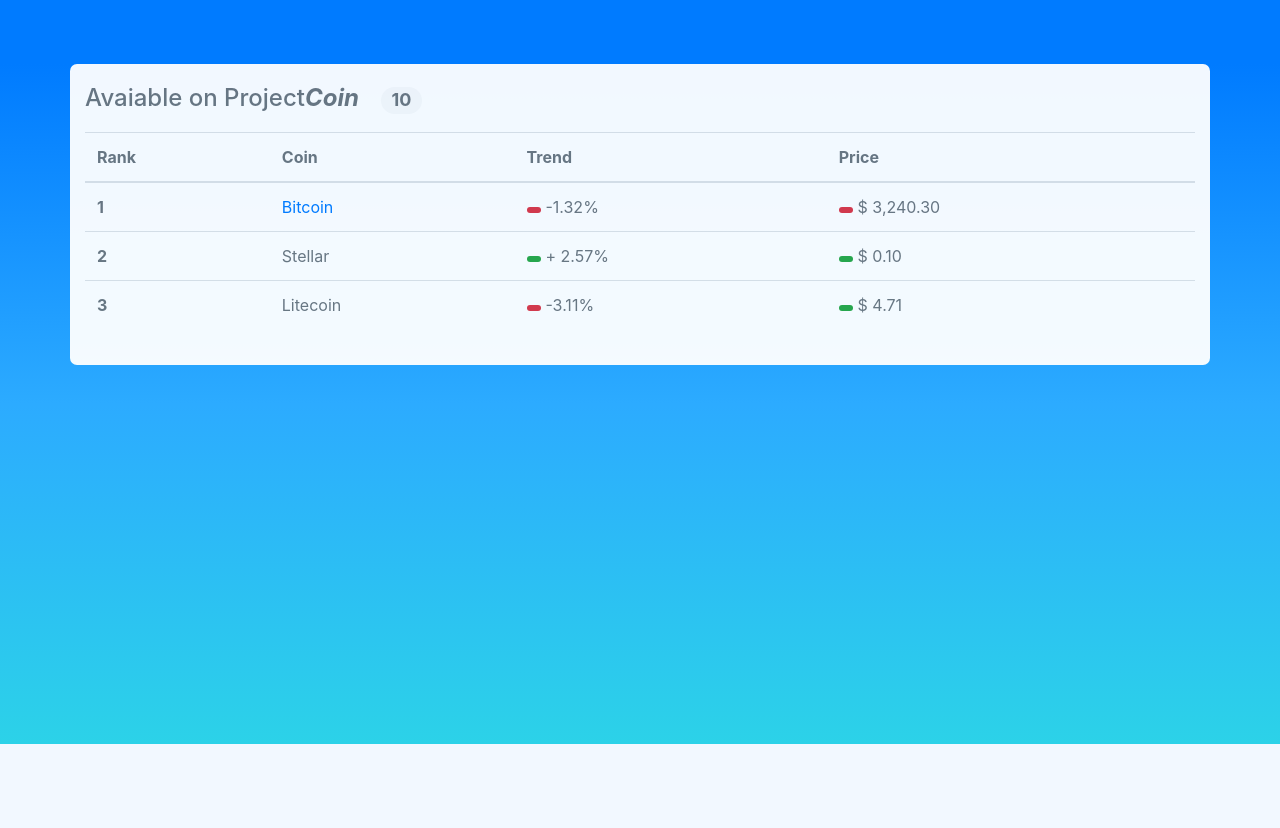
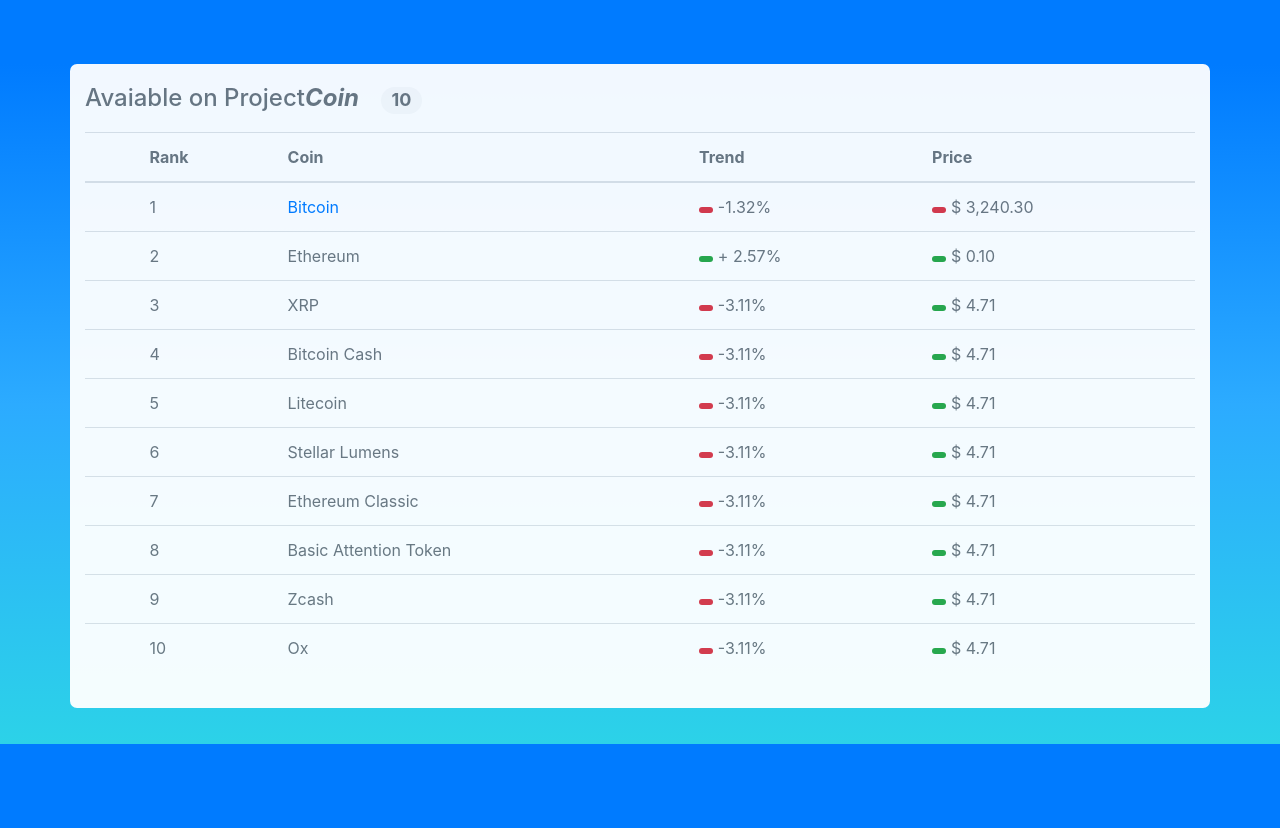
Before and after one commit to thelonster/466-Cryptocurrency-Site, a Django app: template ProjectCoin/ProjectCoin/pages/templates/coins.html in a window 1280 px wide. Shown: the part 56-884 px from the top of the page. Before the commit the page ends 800 px from the top, so only its background shows below. Run offline with Django 3.2, Linux system fonts and the light colour scheme; the template is opened without the code that fills it, so the values that code supplies are empty; parts of the project's set-up code (start-up, migrations or seed data) failed here and were passed over; some libraries are stand-ins or nearby versions.

Commit message:
Updated coin.html
Now contains 10 rows for the 10 coins we will be tracking.  Need to add the links to each coin-page.

```diff
--- a/ProjectCoin/ProjectCoin/pages/templates/coins.html
+++ b/ProjectCoin/ProjectCoin/pages/templates/coins.html
@@ -10,6 +10,7 @@
             <table class="table table-hover">
                 <thead>
                     <tr>
+                            <th scope="col"> </th>
                         <th scope="col">Rank</th>
                         <th scope="col">Coin</th>
                         <th scope="col">Trend</th>
@@ -19,28 +20,89 @@
                 <tbody>
                     <!-- These should move depending on which one is ranked higher either at the end of the day or throughout the day ? -->
                     <tr>
-                        <th scope="row">
-                            <!-- Rank Number: 1 for testing -->1</th>
+                            <th scope="row">
+                                    <i class="fas fa-star"></i></th>
+                                    <td>1</td>
                         <td>
                             <!-- Product Name: Bitcoin for testing --><a href="{% url 'bitcoin' %}">Bitcoin</a></td>
                         <td>
-                            <!-- High for the day and/or trend: random trend for testing --><span class="badge badge-pill badge-danger"><i
+                            <!-- High for the day and/or trend: change badge-danger for RED and badge-success for GREEN --><span class="badge badge-pill badge-danger"><i
                                     class="fas fa-arrow-alt-circle-down"></i></span> -1.32% </td>
                         <td>
                             <!-- Price: random price for the day for testing--><span class="badge badge-pill badge-danger"><i
                                     class="fas fa-arrow-alt-circle-down"></i></span> $ 3,240.30 </td>
                     </tr>
                     <tr>
-                        <th scope="row">2</th>
-                        <td>Stellar</td>
+                            <th scope="row">
+                                    <i class="fas fa-star"></i></th>
+                                    <td>2</td>
+                        <td>Ethereum</td>
                         <td><span class="badge badge-pill badge-success"><i class="fas fa-arrow-alt-circle-up"></i></span>
                             + 2.57% </td>
                         <td><span class="badge badge-pill badge-success"><i class="fas fa-arrow-alt-circle-up"></i></span>
                             $ 0.10</td>
                     </tr>
                     <tr>
-                        <th scope="row">3</th>
+                            <th scope="row">
+                                    <i class="fas fa-star"></i></th>
+                                    <td>3</td>
+                        <td>XRP</td>
+                        <td><span class="badge badge-pill badge-danger"><i class="fas fa-arrow-alt-circle-down"></i></span> -3.11%</td>
+                        <td><span class="badge badge-pill badge-success"><i class="fas fa-arrow-alt-circle-up"></i></span> $ 4.71</td>
+                    </tr>
+                    <tr>
+                            <th scope="row">
+                                    <i class="fas fa-star"></i></th>
+                                    <td>4</td>
+                        <td>Bitcoin Cash</td>
+                        <td><span class="badge badge-pill badge-danger"><i class="fas fa-arrow-alt-circle-down"></i></span> -3.11%</td>
+                        <td><span class="badge badge-pill badge-success"><i class="fas fa-arrow-alt-circle-up"></i></span> $ 4.71</td>
+                    </tr>
+                    <tr>
+                            <th scope="row">
+                                    <i class="fas fa-star"></i></th>
+                                    <td>5</td>
                         <td>Litecoin</td>
+                        <td><span class="badge badge-pill badge-danger"><i class="fas fa-arrow-alt-circle-down"></i></span> -3.11%</td>
+                        <td><span class="badge badge-pill badge-success"><i class="fas fa-arrow-alt-circle-up"></i></span> $ 4.71</td>
+                    </tr>
+                    <tr>
+                            <th scope="row">
+                                    <i class="fas fa-star"></i></th>
+                                    <td>6</td>
+                        <td>Stellar Lumens</td>
+                        <td><span class="badge badge-pill badge-danger"><i class="fas fa-arrow-alt-circle-down"></i></span> -3.11%</td>
+                        <td><span class="badge badge-pill badge-success"><i class="fas fa-arrow-alt-circle-up"></i></span> $ 4.71</td>
+                    </tr>
+                    <tr>
+                            <th scope="row">
+                                    <i class="fas fa-star"></i></th>
+                                    <td>7</td>
+                        <td>Ethereum Classic</td>
+                        <td><span class="badge badge-pill badge-danger"><i class="fas fa-arrow-alt-circle-down"></i></span> -3.11%</td>
+                        <td><span class="badge badge-pill badge-success"><i class="fas fa-arrow-alt-circle-up"></i></span> $ 4.71</td>
+                    </tr>
+                    <tr>
+                            <th scope="row">
+                                    <i class="fas fa-star"></i></th>
+                                    <td>8</td>
+                        <td>Basic Attention Token</td>
+                        <td><span class="badge badge-pill badge-danger"><i class="fas fa-arrow-alt-circle-down"></i></span> -3.11%</td>
+                        <td><span class="badge badge-pill badge-success"><i class="fas fa-arrow-alt-circle-up"></i></span> $ 4.71</td>
+                    </tr>
+                    <tr>
+                            <th scope="row">
+                                    <i class="fas fa-star"></i></th>
+                                    <td>9</td>
+                        <td>Zcash</td>
+                        <td><span class="badge badge-pill badge-danger"><i class="fas fa-arrow-alt-circle-down"></i></span> -3.11%</td>
+                        <td><span class="badge badge-pill badge-success"><i class="fas fa-arrow-alt-circle-up"></i></span> $ 4.71</td>
+                    </tr>
+                    <tr>
+                            <th scope="row">
+                                    <i class="fas fa-star"></i></th>
+                                    <td>10</td>
+                        <td>Ox</td>
                         <td><span class="badge badge-pill badge-danger"><i class="fas fa-arrow-alt-circle-down"></i></span> -3.11%</td>
                         <td><span class="badge badge-pill badge-success"><i class="fas fa-arrow-alt-circle-up"></i></span> $ 4.71</td>
                     </tr>
```
